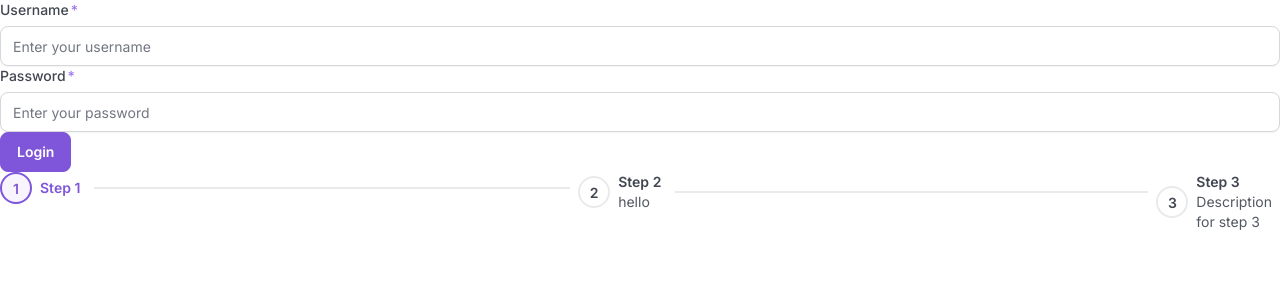
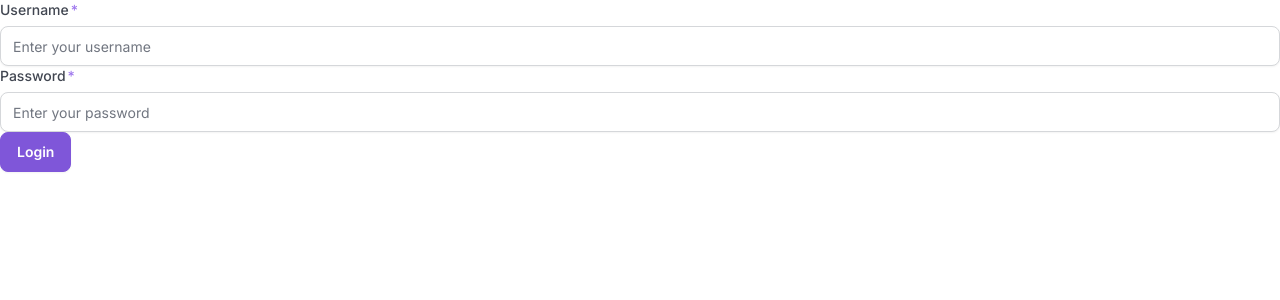
Before and after one commit to ostojics/foredeck, a React (Vite) app in the folder apps/web/: page /login in a window 1280 px wide. Shown: the top 300 px of the page. Built offline with nearby package versions, Linux system fonts and the light colour scheme.

Commit message:
remove stepper

```diff
--- a/apps/web/src/components/stepper/stepper.module.scss
+++ /dev/null
@@ -1,92 +0,0 @@
-.stepper {
-  display: flex;
-  width: 100%;
-  align-items: flex-start;
-
-  &__step {
-    display: flex;
-    flex: 1;
-    align-items: center;
-    position: relative;
-
-    &:last-child {
-      flex: 0;
-    }
-  }
-
-  &__container {
-    display: flex;
-    align-items: center;
-    gap: var(--spacing-md);
-    position: relative;
-    z-index: 1;
-    background-color: var(--bg-primary);
-    padding-right: var(--spacing-md);
-  }
-
-  &__icon {
-    display: flex;
-    align-items: center;
-    justify-content: center;
-    width: 2rem;
-    height: 2rem;
-    border-radius: var(--radius-full);
-    border: 2px solid var(--gray-200);
-    background-color: var(--base-white);
-    color: var(--text-secondary);
-    font-weight: 600;
-    font-size: 0.875rem;
-    transition: all 0.2s ease;
-    flex-shrink: 0;
-
-    &--active {
-      border-color: var(--brand-600);
-      color: var(--brand-600);
-      background-color: var(--brand-50);
-    }
-
-    &--completed {
-      border-color: var(--brand-600);
-      background-color: var(--brand-600);
-      color: var(--base-white);
-    }
-  }
-
-  &__content {
-    display: flex;
-    flex-direction: column;
-  }
-
-  &__title {
-    font-size: 0.875rem;
-    font-weight: 600;
-    color: var(--text-secondary);
-    line-height: 1.25rem;
-
-    &--active {
-      color: var(--brand-600);
-    }
-
-    &--completed {
-      color: var(--text-primary);
-    }
-  }
-
-  &__description {
-    font-size: 0.875rem;
-    color: var(--text-tertiary);
-    line-height: 1.25rem;
-  }
-
-  &__line {
-    flex: 1;
-    height: 2px;
-    background-color: var(--gray-200);
-    margin-left: var(--spacing-sm);
-    margin-right: var(--spacing-md);
-
-    &--completed {
-      background-color: var(--brand-600);
-    }
-  }
-}
--- a/apps/web/src/components/stepper/stepper.tsx
+++ /dev/null
@@ -1,60 +0,0 @@
-import * as React from 'react';
-import clsx from 'clsx';
-import styles from './stepper.module.scss';
-import {Check} from '@/icons/check';
-
-export interface Step {
-  title: string;
-  description?: string;
-}
-
-export interface StepperProps extends React.ComponentProps<'div'> {
-  steps: Step[];
-  currentStep: number;
-}
-
-export const Stepper = React.forwardRef<HTMLDivElement, StepperProps>(
-  ({className, steps, currentStep, ...props}, ref) => {
-    return (
-      <div ref={ref} className={clsx(styles.stepper, className)} {...props}>
-        {steps.map((step, index) => {
-          const activeStepIndex = currentStep - 1;
-          const isCompleted = index < activeStepIndex;
-          const isActive = index === activeStepIndex;
-          const isLast = index === steps.length - 1;
-
-          return (
-            <div key={step.title} className={styles['stepper__step']}>
-              <div className={styles['stepper__container']}>
-                <div
-                  className={clsx(
-                    styles['stepper__icon'],
-                    isActive && styles['stepper__icon--active'],
-                    isCompleted && styles['stepper__icon--completed'],
-                  )}
-                >
-                  {isCompleted ? <Check /> : <span>{index + 1}</span>}
-                </div>
-                <div className={styles['stepper__content']}>
-                  <span
-                    className={clsx(
-                      styles['stepper__title'],
-                      isActive && styles['stepper__title--active'],
-                      isCompleted && styles['stepper__title--completed'],
-                    )}
-                  >
-                    {step.title}
-                  </span>
-                  {step.description && <span className={styles['stepper__description']}>{step.description}</span>}
-                </div>
-              </div>
-              {!isLast && (
-                <div className={clsx(styles['stepper__line'], isCompleted && styles['stepper__line--completed'])} />
-              )}
-            </div>
-          );
-        })}
-      </div>
-    );
-  },
-);
--- a/apps/web/src/modules/auth/components/login-form.tsx
+++ b/apps/web/src/modules/auth/components/login-form.tsx
@@ -4,7 +4,6 @@ import {Button} from '@/components/button/button';
 import {FormLabel} from '@/components/form-label/form-label';
 import {FormControl} from '@/components/form-control/form-control';
 import {FormErrorMessage} from '@/components/form-error-message/form-error-message';
-import {Stepper} from '@/components/stepper/stepper';
 
 const LoginPage = () => {
   const {
@@ -41,15 +40,6 @@ const LoginPage = () => {
 
         <Button type="submit">Login</Button>
       </form>
-
-      <Stepper
-        steps={[
-          {title: 'Step 1'},
-          {title: 'Step 2', description: 'hello'},
-          {title: 'Step 3', description: 'Description for step 3'},
-        ]}
-        currentStep={1}
-      />
     </section>
   );
 };
```
